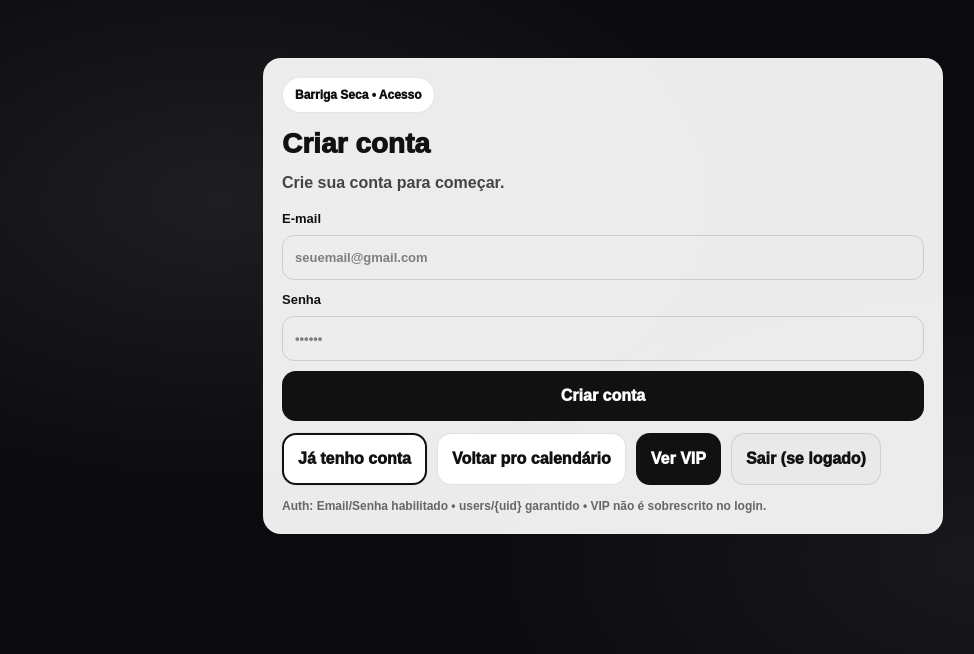
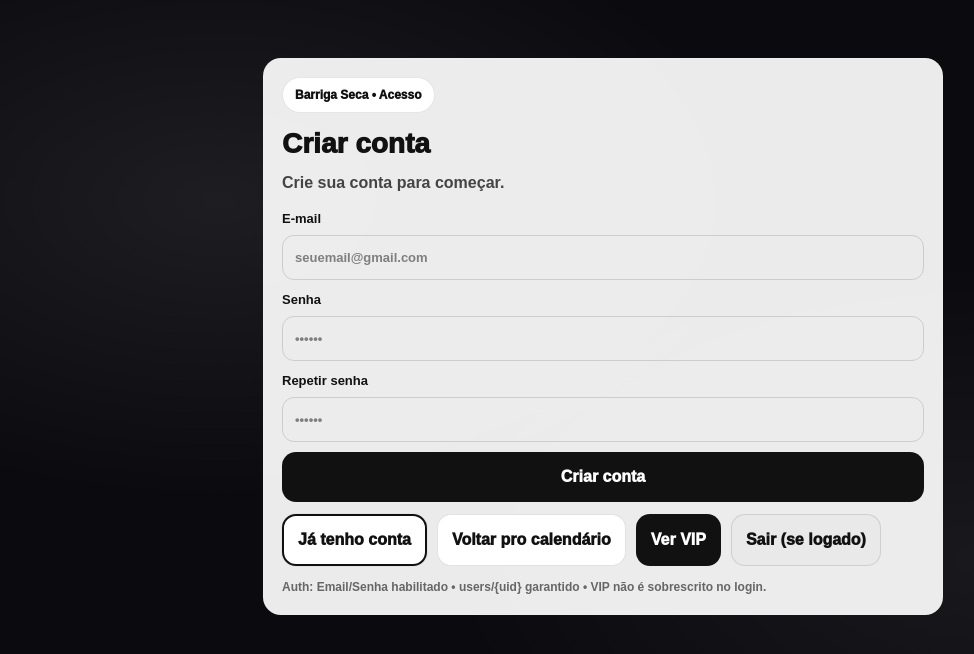
Before and after one commit to u6605612188-gif/barrigaseca-saas, a Next.js app: page /login in a window 1280 px wide. Both pictures are taken after a click on the button "Não tenho cadastro". Shown: the top 654 px of the page, without its empty margins (37-1011 px from the left). Built offline with nearby package versions, Linux system fonts and the light colour scheme; no server answers.

Commit message:
adicionado repetir senha no cadastro

```diff
--- a/app/login/page.tsx
+++ b/app/login/page.tsx
@@ -80,6 +80,7 @@ export default function LoginPage() {
   const [mode, setMode] = useState<"login" | "register">("login");
   const [email, setEmail] = useState("");
   const [password, setPassword] = useState("");
+  const [confirmPassword, setConfirmPassword] = useState("");
 
   const [submitting, setSubmitting] = useState(false);
   const [error, setError] = useState<string | null>(null);
@@ -132,9 +133,12 @@ export default function LoginPage() {
 
     const em = email.trim();
     const pw = password;
+    const cpw = confirmPassword;
 
     if (!em) return setError("Informe seu e-mail.");
     if (!pw || pw.length < 6) return setError("Informe uma senha com pelo menos 6 caracteres.");
+    if (mode === "register" && !cpw) return setError("Repita sua senha.");
+    if (mode === "register" && pw !== cpw) return setError("As senhas não conferem.");
 
     try {
       setSubmitting(true);
@@ -224,6 +228,20 @@ export default function LoginPage() {
               />
             </label>
 
+            {mode === "register" && (
+              <label style={styles.label}>
+                Repetir senha
+                <input
+                  value={confirmPassword}
+                  onChange={(ev) => setConfirmPassword(ev.target.value)}
+                  type="password"
+                  placeholder="••••••"
+                  style={styles.input}
+                  autoComplete="new-password"
+                />
+              </label>
+            )}
+
             <button type="submit" disabled={submitting} style={styles.btnPrimary}>
               {submitting ? "Processando…" : mode === "login" ? "Entrar" : "Criar conta"}
             </button>
@@ -234,6 +252,8 @@ export default function LoginPage() {
               type="button"
               onClick={() => {
                 setError(null);
+                setPassword("");
+                setConfirmPassword("");
                 setMode((m) => (m === "login" ? "register" : "login"));
               }}
               style={styles.btnGhost}
```
